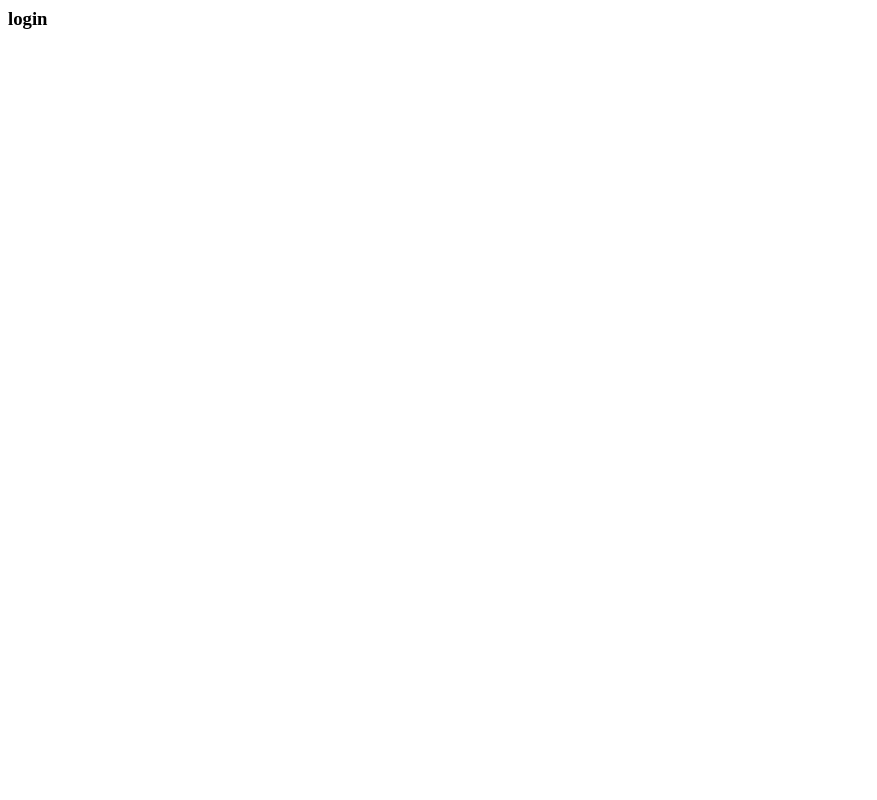
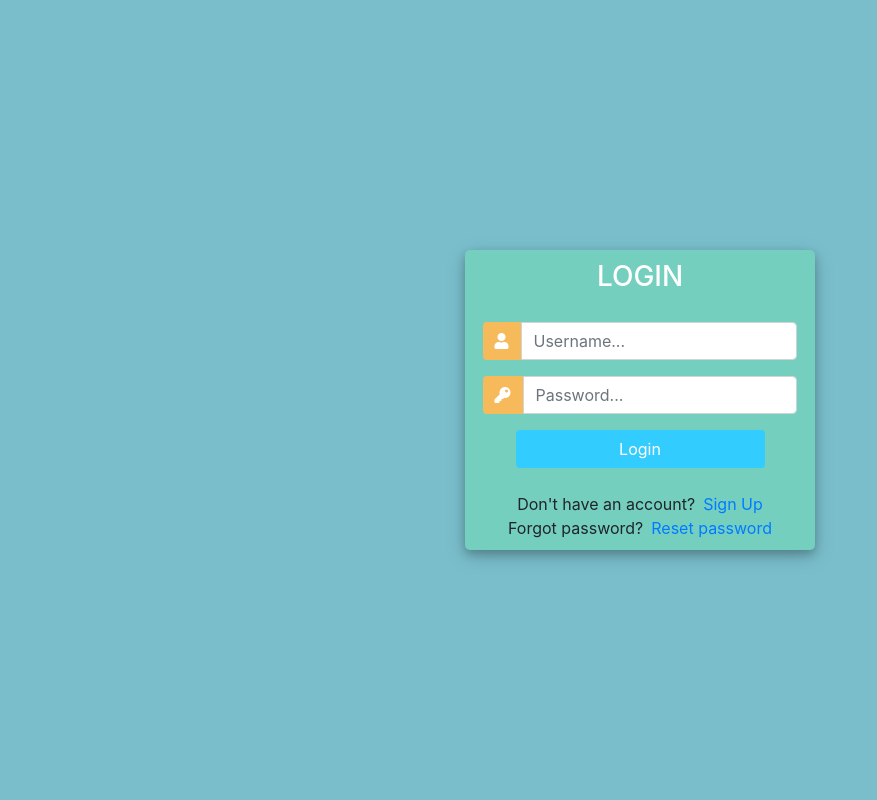
Before and after one commit to RockyPraxe/Customer-relationship-management-application, a Django app: page /login/ in a window 1280 px wide. Before the commit the part shown is almost empty. Shown: the whole page, without its empty margins (0-877 px from the left). Run offline with Django 3.2, Linux system fonts and the light colour scheme; some libraries are stand-ins or nearby versions.

Commit message:
Cretaing user login page with styling

```diff
--- a/templates/crmapp/login.html
+++ b/templates/crmapp/login.html
@@ -1 +1,139 @@
-<h3>login</h3>
+<!DOCTYPE html>
+<html>
+
+<head>
+    <title>Login</title>
+    <link rel="stylesheet" href="https://stackpath.bootstrapcdn.com/bootstrap/4.1.3/css/bootstrap.min.css"
+        integrity="sha384-MCw98/SFnGE8fJT3GXwEOngsV7Zt27NXFoaoApmYm81iuXoPkFOJwJ8ERdknLPMO" crossorigin="anonymous">
+    <script src="https://ajax.googleapis.com/ajax/libs/jquery/3.3.1/jquery.min.js"></script>
+    <link rel="stylesheet" href="https://use.fontawesome.com/releases/v5.6.1/css/all.css"
+        integrity="sha384-gfdkjb5BdAXd+lj+gudLWI+BXq4IuLW5IT+brZEZsLFm++aCMlF1V92rMkPaX4PP" crossorigin="anonymous">
+
+
+    <style>
+        body,
+        html {
+            margin: 0;
+            padding: 0;
+            height: 100%;
+            background: #7abecc !important;
+        }
+
+        .user_card {
+            width: 350px;
+            margin-top: auto;
+            margin-bottom: auto;
+            background: #74cfbf;
+            position: relative;
+            display: flex;
+            justify-content: center;
+            flex-direction: column;
+            padding: 10px;
+            box-shadow: 0 4px 8px 0 rgba(0, 0, 0, 0.2), 0 6px 20px 0 rgba(0, 0, 0, 0.19);
+            -webkit-box-shadow: 0 4px 8px 0 rgba(0, 0, 0, 0.2), 0 6px 20px 0 rgba(0, 0, 0, 0.19);
+            -moz-box-shadow: 0 4px 8px 0 rgba(0, 0, 0, 0.2), 0 6px 20px 0 rgba(0, 0, 0, 0.19);
+            border-radius: 5px;
+
+        }
+
+        .form_container {
+            margin-top: 20px;
+        }
+
+        #form-title {
+            color: #fff;
+
+        }
+
+        .login_btn {
+            width: 100%;
+            background: #33ccff !important;
+            color: white !important;
+        }
+
+        .login_btn:focus {
+            box-shadow: none !important;
+            outline: 0px !important;
+        }
+
+        .login_container {
+            padding: 0 2rem;
+        }
+
+        .input-group-text {
+            background: #f7ba5b !important;
+            color: white !important;
+            border: 0 !important;
+            border-radius: 0.25rem 0 0 0.25rem !important;
+        }
+
+        .input_user,
+        .input_pass:focus {
+            box-shadow: none !important;
+            outline: 0px !important;
+        }
+
+        #messages {
+            background-color: grey;
+            color: #fff;
+            padding: 10px;
+            margin-top: 10px;
+        }
+    </style>
+
+</head>
+
+<body>
+    <div class="container h-100">
+        <div class="d-flex justify-content-center h-100">
+            <div class="user_card">
+                <div class="d-flex justify-content-center">
+
+
+                    <h3 id="form-title">LOGIN</h3>
+                </div>
+                <div class="d-flex justify-content-center form_container">
+                    <form method="POST" action="">
+                        {% csrf_token %}
+                        <div class="input-group mb-3">
+                            <div class="input-group-append">
+                                <span class="input-group-text"><i class="fas fa-user"></i></span>
+                            </div>
+
+                            <input type="text" name="username" placeholder="Username..." class="form-control">
+                        </div>
+
+                        <div class="input-group mb-2">
+                            <div class="input-group-append">
+                                <span class="input-group-text"><i class="fas fa-key"></i></span>
+                            </div>
+
+                            <input type="password" name="password" placeholder="Password..." class="form-control">
+                        </div>
+
+                        <div class="d-flex justify-content-center mt-3 login_container">
+                            <input class="btn login_btn" type="submit" value="Login">
+                        </div>
+                    </form>
+
+                </div>
+
+                {% for message in messages %}
+                <p id="messages">{{message}}</p>
+                {% endfor %}
+
+                <div class="mt-4">
+                    <div class="d-flex justify-content-center links">
+                        Don't have an account? <a href="{% url 'register' %}" class="ml-2">Sign Up</a>
+                    </div>
+                    <div class="d-flex justify-content-center links">
+                        Forgot password? <a href="{% url 'reset_password' %}" class="ml-2">Reset password</a>
+                    </div>
+
+                </div>
+            </div>
+        </div>
+    </div>
+</body>
+
+</html>
--- a/templates/crmapp/register.html
+++ b/templates/crmapp/register.html
@@ -2,7 +2,7 @@
 <html>
 
 <head>
-    <title>Login</title>
+    <title>Register</title>
     <link rel="stylesheet" href="https://stackpath.bootstrapcdn.com/bootstrap/4.1.3/css/bootstrap.min.css"
         integrity="sha384-MCw98/SFnGE8fJT3GXwEOngsV7Zt27NXFoaoApmYm81iuXoPkFOJwJ8ERdknLPMO" crossorigin="anonymous">
     <script src="https://ajax.googleapis.com/ajax/libs/jquery/3.3.1/jquery.min.js"></script>
```
